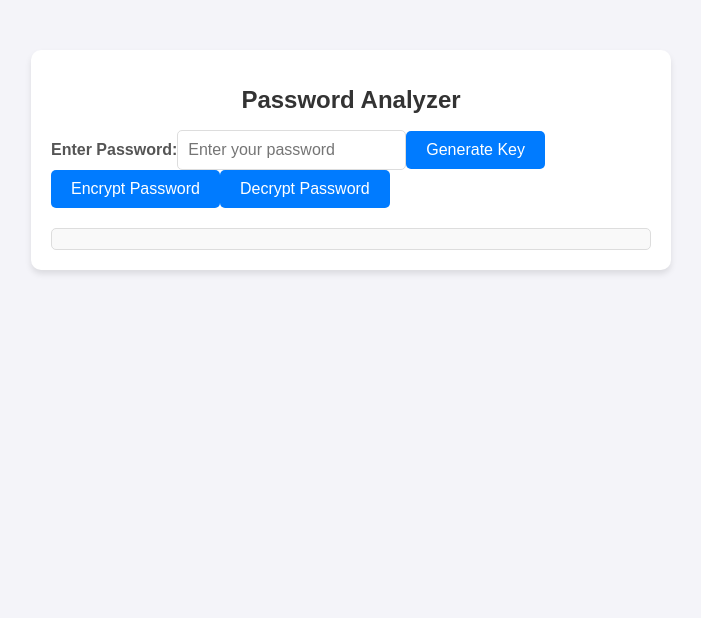
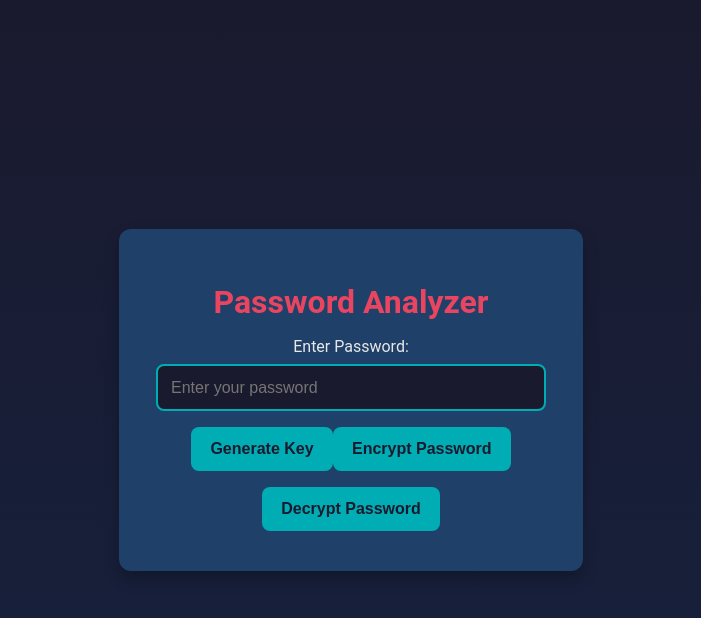
Before and after one commit to sakshamp00/PasswordAnalyzer, a React (Create React App) app in the folder passwordanalyzer/: page / in a window 1280 px wide. Shown: the top 618 px of the page, without its empty margins (289-990 px from the left). Built offline with nearby package versions, Linux system fonts and the light colour scheme.

Commit message:
Update App.css

```diff
--- a/passwordanalyzer/src/App.css
+++ b/passwordanalyzer/src/App.css
@@ -1,62 +1,114 @@
 /* App.css */
+
+/* General Styles */
 body {
-  font-family: Arial, sans-serif;
-  background-color: #f4f4f9;
-  margin: 0;
-  padding: 0;
+    font-family: 'Roboto', sans-serif;
+    margin: 0;
+    padding: 0;
+    background: linear-gradient(to bottom, #1a1a2e, #16213e);
+    color: #e8e8e8;
+    display: flex;
+    justify-content: center;
+    align-items: center;
+    height: 100vh;
 }
 
+/* Container */
 .container {
-  max-width: 600px;
-  margin: 50px auto;
-  padding: 20px;
-  background: white;
-  border-radius: 10px;
-  box-shadow: 0 4px 6px rgba(0, 0, 0, 0.1);
+    background: #1f4068;
+    padding: 2rem;
+    border-radius: 12px;
+    box-shadow: 0px 8px 15px rgba(0, 0, 0, 0.25);
+    width: 400px;
+    text-align: center;
 }
 
+/* Headings */
 h1 {
-  font-size: 24px;
-  text-align: center;
-  color: #333;
+    color: #e94560;
+    margin-bottom: 1rem;
 }
 
-form {
-  display: flex;
-  flex-direction: column;
-  gap: 15px;
+h2 {
+    color: #00adb5;
+    font-size: 1.2rem;
+    margin: 0.5rem 0;
 }
 
-label {
-  font-weight: bold;
-  color: #555;
+/* Inputs */
+input[type="text"], input[type="password"] {
+    width: 90%;
+    padding: 0.8rem;
+    margin: 0.5rem 0;
+    border: 2px solid #00adb5;
+    border-radius: 8px;
+    outline: none;
+    font-size: 1rem;
+    color: #e8e8e8;
+    background: #1a1a2e;
+    transition: border 0.3s;
 }
 
-input[type="text"], input[type="password"] {
-  padding: 10px;
-  font-size: 16px;
-  border: 1px solid #ddd;
-  border-radius: 5px;
+input[type="text"]:focus, input[type="password"]:focus {
+    border-color: #e94560;
 }
 
+/* Buttons */
 button {
-  background-color: #007bff;
-  color: white;
-  border: none;
-  padding: 10px 20px;
-  font-size: 16px;
-  border-radius: 5px;
-  cursor: pointer;
+    background: #00adb5;
+    color: #1a1a2e;
+    border: none;
+    padding: 0.8rem 1.2rem;
+    margin: 0.5rem 0;
+    border-radius: 8px;
+    font-size: 1rem;
+    font-weight: bold;
+    cursor: pointer;
+    transition: background 0.3s, transform 0.2s;
 }
 
 button:hover {
-  background-color: #0056b3;
+    background: #e94560;
+    transform: scale(1.05);
 }
 
-.output {
-  margin-top: 20px;
-  padding: 10px;
-  background: #f9f9f9;
-  border: 1px solid #ddd;
-  border-radius: 5px;
+/* Password Strength Indicator */
+.password-strength {
+    margin: 1rem 0;
 }
+
+.strength-bar {
+    height: 10px;
+    border-radius: 5px;
+    background: #16213e;
+    margin: 0.5rem 0;
+    overflow: hidden;
+}
+
+.strength-bar span {
+    display: block;
+    height: 100%;
+    transition: width 0.3s;
+}
+
+.strength-bar.weak span {
+    width: 25%;
+    background: #ff4d4d;
+}
+
+.strength-bar.medium span {
+    width: 50%;
+    background: #ffaa00;
+}
+
+.strength-bar.strong span {
+    width: 100%;
+    background: #4caf50;
+}
+
+/* Footer */
+.footer {
+    margin-top: 1.5rem;
+    font-size: 0.8rem;
+    color: #a0a0a0;
+}
```
